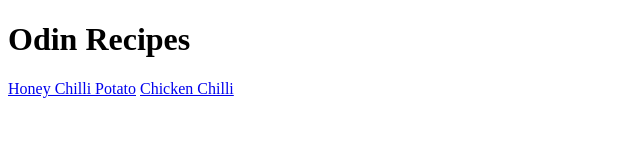
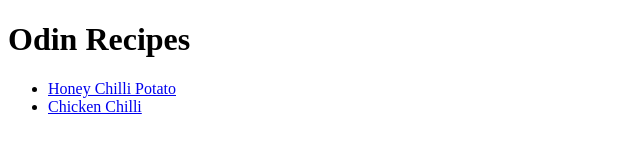
Before and after one commit to nxck2005/odin-recipes, a plain HTML site: page index.html in a window 1280 px wide. Shown: the whole page, without its empty margins (0-640 px from the left). Drawn offline with Linux system fonts and the light colour scheme.

Commit message:
Format links to recipes as a list in index

```diff
--- a/index.html
+++ b/index.html
@@ -6,7 +6,9 @@
 	</head>
 	<body>
 		<h1>Odin Recipes</h1>
-		<a href="recipes/hcp.html">Honey Chilli Potato</a>
-		<a href="recipes/cc.html">Chicken Chilli</a>
+		<ul>
+			<li><a href="recipes/hcp.html">Honey Chilli Potato</a></li>
+			<li><a href="recipes/cc.html">Chicken Chilli</a></li>
+		</ul>
 	</body>
 </html>
```
